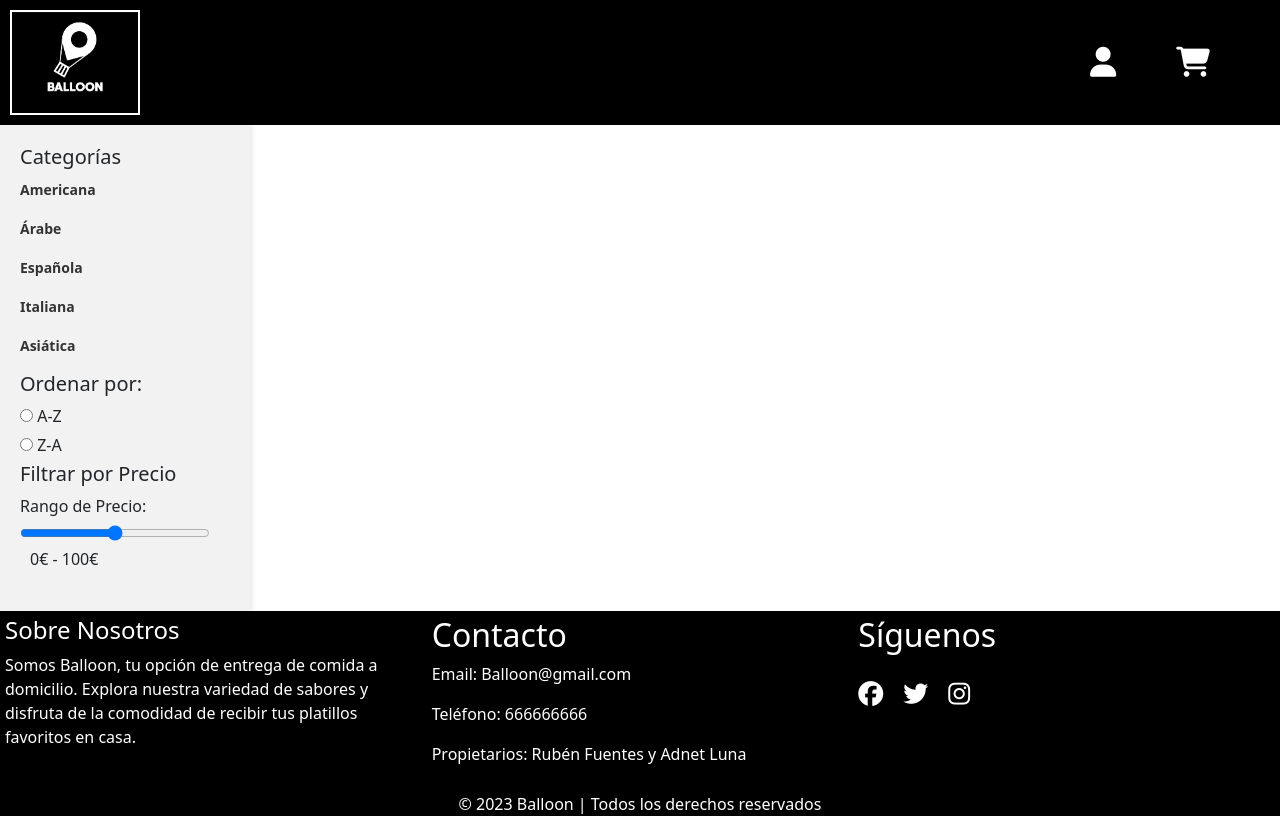
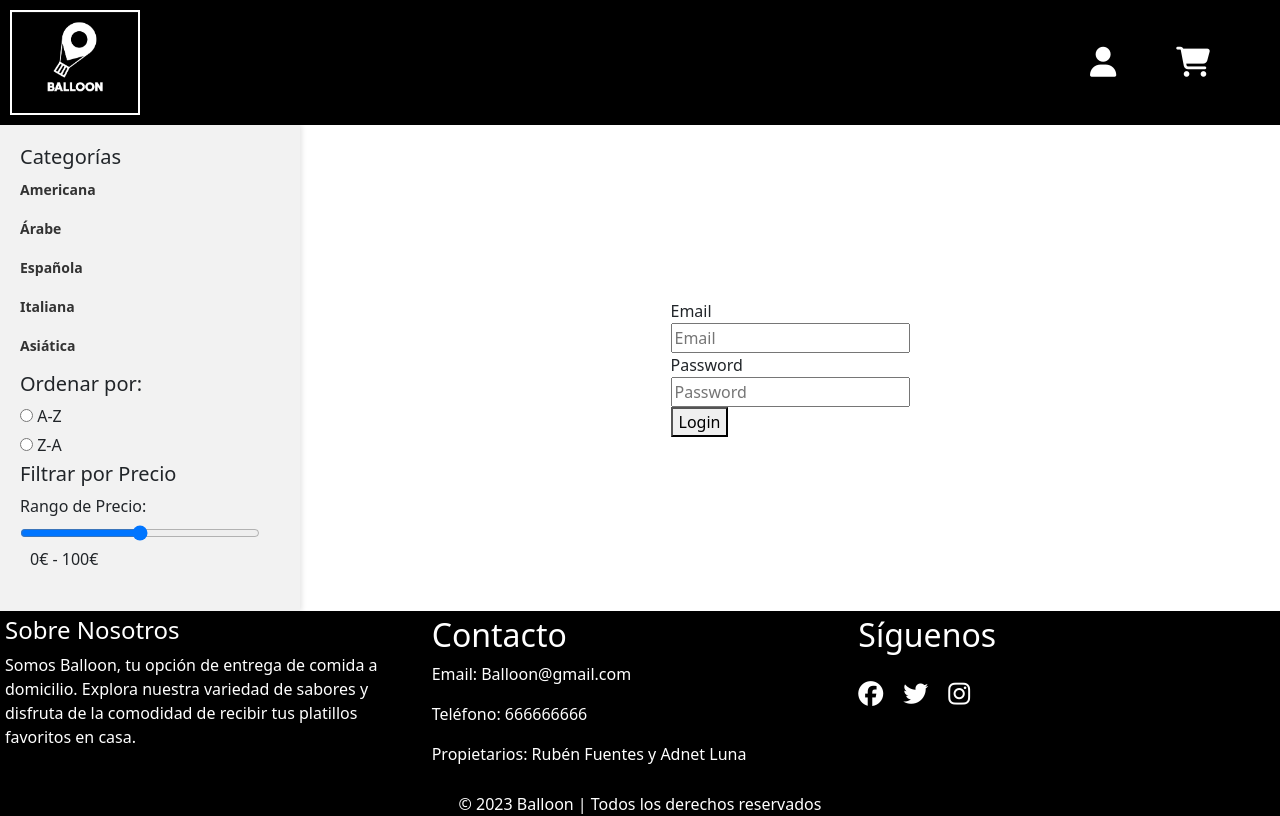
Before and after one commit to Draztexx/ProyectoBases, an Angular app in the folder Frontend/: page /login in a window 1280 px wide. Before the commit this address led to /. Built offline with nearby package versions, Linux system fonts and the light colour scheme.

Commit message:
V.0.1.3
iniciado el login

```diff
--- a/Frontend/src/app/app-routing.module.ts
+++ b/Frontend/src/app/app-routing.module.ts
@@ -5,6 +5,8 @@
 import { CrearProductoComponent } from './components/crear-producto/crear-producto.component';
 import { MostrarProductosComponent } from './components/pages/mostrar-productos/mostrar-productos.component';
 import { ProductoPageComponent } from './components/pages/producto-page/producto-page.component';
+import { LoginComponent } from './components/login/login.component';
+import { LoginPageComponent } from './components/pages/login-page/login-page.component';
 
 const routes: Routes = [
  // { path: '', component: ListarProductosComponent},
@@ -13,6 +15,7 @@
   { path: 'crear-producto', component:CrearProductoComponent},
   { path: 'editar-producto/:id', component:CrearProductoComponent},
   { path: 'producto/:id', component:ProductoPageComponent},
+  { path: 'login', component:LoginPageComponent}
  // { path: '**', redirectTo:'',pathMatch:'full'}
 ];
 
--- a/Frontend/src/app/app.component.css
+++ b/Frontend/src/app/app.component.css
@@ -0,0 +1,20 @@
+body, html {
+    height: 100%;
+    margin: 0;
+  }
+
+  .main-container {
+    display: flex;
+    height: 100%;
+  }
+
+  app-latizquierdo {
+    /* Estilos para tu componente app-latizquierdo */
+  }
+
+  .router-outlet-container {
+    flex: 1;
+    display: flex;
+    justify-content: center;
+    align-items: center;
+  }
--- a/Frontend/src/app/app.component.html
+++ b/Frontend/src/app/app.component.html
@@ -1,7 +1,8 @@
 <app-header></app-header>
-<body>
-<router-outlet></router-outlet>
-</body>
-<app-latizquierdo></app-latizquierdo>
-
+<div class="main-container">
+    <app-latizquierdo></app-latizquierdo>
+    <div class="router-outlet-container">
+      <router-outlet></router-outlet>
+    </div>
+  </div>
 <app-footer></app-footer>
--- a/Frontend/src/app/app.module.ts
+++ b/Frontend/src/app/app.module.ts
@@ -18,6 +18,7 @@
 import { RouterModule } from '@angular/router';
 import { SearchComponent } from './components/partials/search/search.component';
 import { ProductoPageComponent } from './components/pages/producto-page/producto-page.component';
+import { LoginPageComponent } from './components/pages/login-page/login-page.component';
 
 @NgModule({
   declarations: [
@@ -33,6 +34,7 @@
     LatizquierdoComponent,
     SearchComponent,
     ProductoPageComponent,
+    LoginPageComponent,
 
   ],
   imports: [
--- a/Frontend/src/app/components/latizquierdo/latizquierdo.component.css
+++ b/Frontend/src/app/components/latizquierdo/latizquierdo.component.css
@@ -4,7 +4,7 @@
   background-color: #f2f2f2;
   padding: 20px;
   box-shadow: 2px 0 5px rgba(0, 0, 0, 0.1);
-  width: 250px; /* Ajusta el ancho según sea necesario */
+  width: 300px; /* Ajusta el ancho según sea necesario */
 }
 
 .categorias-lista {
--- /dev/null
+++ b/Frontend/src/app/components/pages/login-page/login-page.component.html
@@ -0,0 +1,30 @@
+<div class="container">
+    <div class="details">
+        <form [formGroup]="loginForm" (ngSubmit)="submit()">
+            <div class="input-container">
+                <label>Email</label>
+                <div>
+                    <input type="email" placeholder="Email" formControlName="email"/>
+                </div>
+                <div class="error-list" *ngIf="fc.email.errors && isSubmitted">
+                    <div *ngIf="fc.email.errors.required">No puede estar vacio</div>
+                    <div *ngIf="fc.email.errors">El email no es correcto</div>
+                </div>
+
+            </div>
+            <div class="input-container">
+                <label>Password</label>
+                <div>
+                    <input type="password" placeholder="Password" formControlName="password"/>
+                </div>
+                <div class="error-list" *ngIf="fc.password.errors && isSubmitted">
+                    <div *ngIf="fc.password.errors.required">La password no puede estar vacia</div>
+                </div>
+            </div>
+            <div class="button">
+                <button type="submit">Login</button>
+            </div>
+
+        </form>
+    </div>
+</div>
--- /dev/null
+++ b/Frontend/src/app/components/pages/login-page/login-page.component.ts
@@ -0,0 +1,37 @@
+import { Component, OnInit } from '@angular/core';
+import { FormBuilder, FormGroup, Validators } from '@angular/forms';
+
+@Component({
+  selector: 'app-login-page',
+  templateUrl: './login-page.component.html',
+  styleUrls: ['./login-page.component.css']
+})
+export class LoginPageComponent implements OnInit{
+
+  loginForm!:FormGroup;
+  isSubmitted=false;
+  constructor(private formBuilder:FormBuilder){}
+
+
+
+  ngOnInit(): void {
+    this.loginForm=this.formBuilder.group({
+      email:['',[Validators.required,Validators.email]],
+      password:['',Validators.required]
+    });
+  }
+
+  get fc(){
+    return this.loginForm.controls;
+  }
+
+  submit(){
+    this.isSubmitted=true;
+    if(this.loginForm.invalid){
+      return;
+    }
+      alert(`email: ${this.fc.email.value},password: ${this.fc.password.value}`)
+
+  }
+
+}
--- a/Frontend/src/app/components/pages/mostrar-productos/mostrar-productos.component.html
+++ b/Frontend/src/app/components/pages/mostrar-productos/mostrar-productos.component.html
@@ -33,7 +33,9 @@
   </div>
 </div>
 -->
+
 <app-search></app-search>
+
 <ul>
   <li *ngFor="let producto of listProductos">
     <a routerLink="/producto/{{producto._id}}">
--- a/Frontend/src/app/components/partials/search/search.component.html
+++ b/Frontend/src/app/components/partials/search/search.component.html
@@ -1,5 +1,5 @@
 <div>
     <input #s type="text" placeholder="Buscador"
-    (keyup)="search(s.value)"/>
+    (keyup.enter)="search(s.value)"/>
     <button (click)="search(s.value)">SEARCH</button>
 </div>
```
Also changed, not shown: Frontend/src/app/components/pages/login-page/login-page.component.css (added), 2 other files (tests, documents, lock files or other folders).
